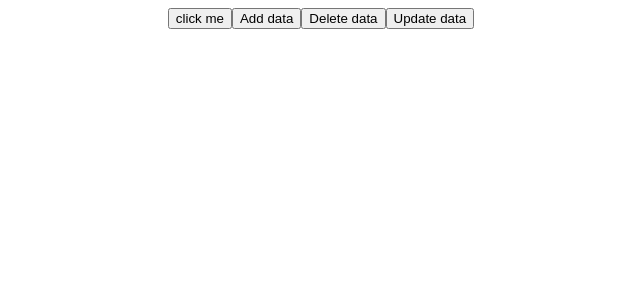
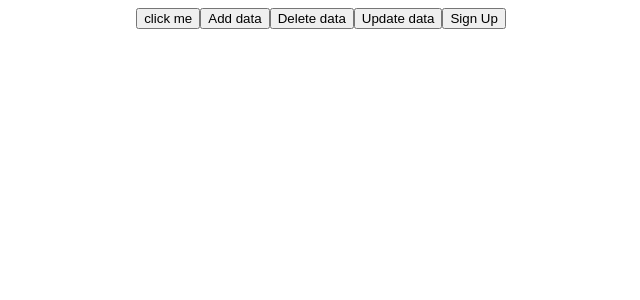
Before and after one commit to Snehau259/OLX-REACT, a React (Create React App) app: page / in a window 1280 px wide. Shown: the top 300 px of the page, without its empty margins (319-959 px from the left). Built offline with nearby package versions, Linux system fonts and the light colour scheme.

Commit message:
[Sneha] Add. Sign Up

```diff
--- a/src/App.js
+++ b/src/App.js
@@ -1,6 +1,7 @@
 import './App.css';
 import { db } from './firebase/config';
 import { collection, getDocs, addDoc, deleteDoc, doc, setDoc } from "firebase/firestore";
+import { getAuth, createUserWithEmailAndPassword } from "firebase/auth";
 import { useState } from 'react';
 import { async } from '@firebase/util';
 
@@ -58,6 +59,23 @@ function App() {
         return updateData;
       }}>Update data</button>
 
+      <button onClick={() => {
+
+        const auth = getAuth();
+        createUserWithEmailAndPassword(auth, 'abc@gmail.com', '123456')
+          .then((userCredential) => {
+            // Signed in
+            const user = userCredential.user;
+            // ...
+            console.log('new user added')
+          })
+          // .catch((error) => {
+          //   const errorCode = error.code;
+          //   const errorMessage = error.message;
+          //   // ..
+          // });
+      }}>Sign Up</button>
+
 
     </div>
   );
```
